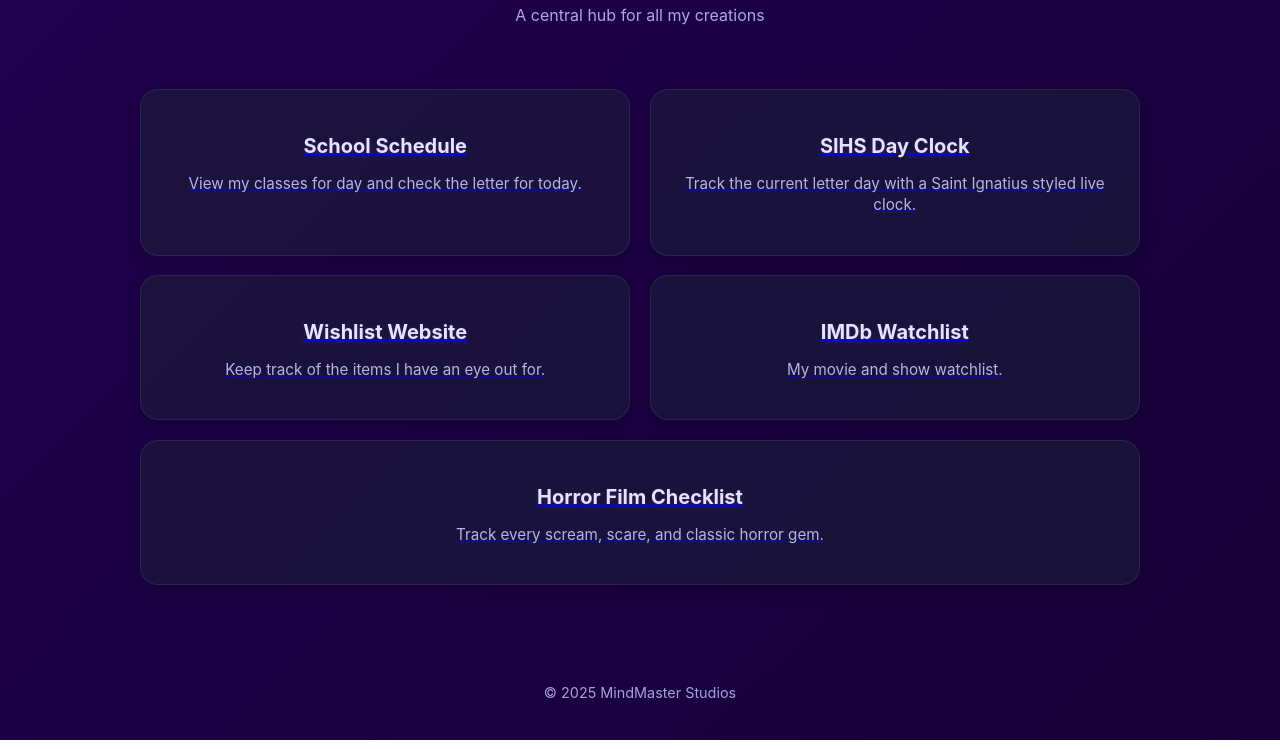
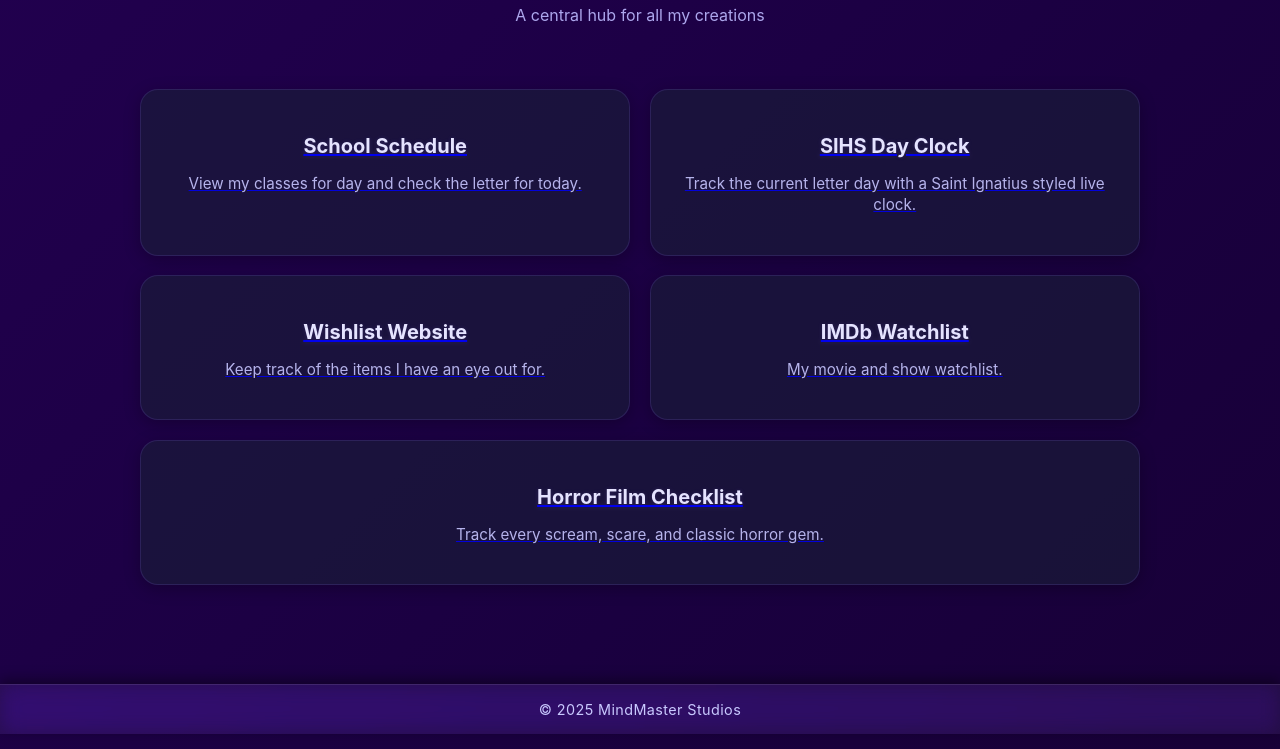
Before and after one commit to MlndMaster-Studios/homepage, a plain HTML site: page index.html in a window 1280 px wide. Shown: the part 146-895 px from the top of the page. Drawn offline with Linux system fonts and the light colour scheme.

Commit message:
Update style.css

```diff
--- a/style.css
+++ b/style.css
@@ -139,18 +139,25 @@ h1 span {
 }
 
 /* ===== Footer ===== */
-footer {
+.footer-note {
   text-align: center;
+  padding: 1rem;
   margin-top: 2rem;
-  padding-bottom: 1.5rem;
-  animation: fadeInUp 1s ease forwards;
+  font-size: 0.9rem;
+  color: #c9c9ff;
+  background: rgba(255, 255, 255, 0.05);
+  backdrop-filter: blur(10px) saturate(160%);
+  border-top: 1px solid rgba(255, 255, 255, 0.1);
+  box-shadow: 0 -4px 12px rgba(0, 0, 0, 0.4);
+  font-family: "Inter", sans-serif;
+  letter-spacing: 0.4px;
 }
 
-.footer-note {
-  color: #bfbdf8;
-  font-size: 0.9rem;
-  opacity: 0.85;
+.footer-note strong {
+  color: #9d7eff;
+  font-weight: 600;
 }
+
 
 /* ===== Scrollbar ===== */
 ::-webkit-scrollbar {
```
